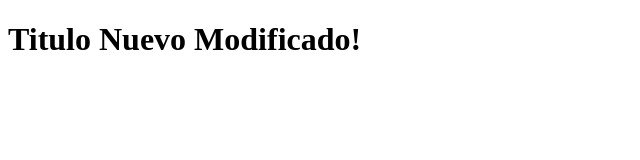
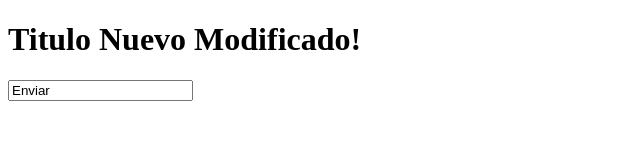
Before and after one commit to OmarFabianDiaz/GitUdemy_1, a plain HTML site: page index.html in a window 1280 px wide. Shown: the whole page, without its empty margins (0-640 px from the left). Drawn offline with Linux system fonts and the light colour scheme.

Commit message:
Se agrego botón y form

```diff
--- a/index.html
+++ b/index.html
@@ -8,5 +8,9 @@
 </head>
 <body>
     <h1>Titulo Nuevo Modificado!</h1>
+
+    <form action="#" method="GET">
+        <input type="buttom" value="Enviar">
+    </form>
 </body>
 </html>
```
